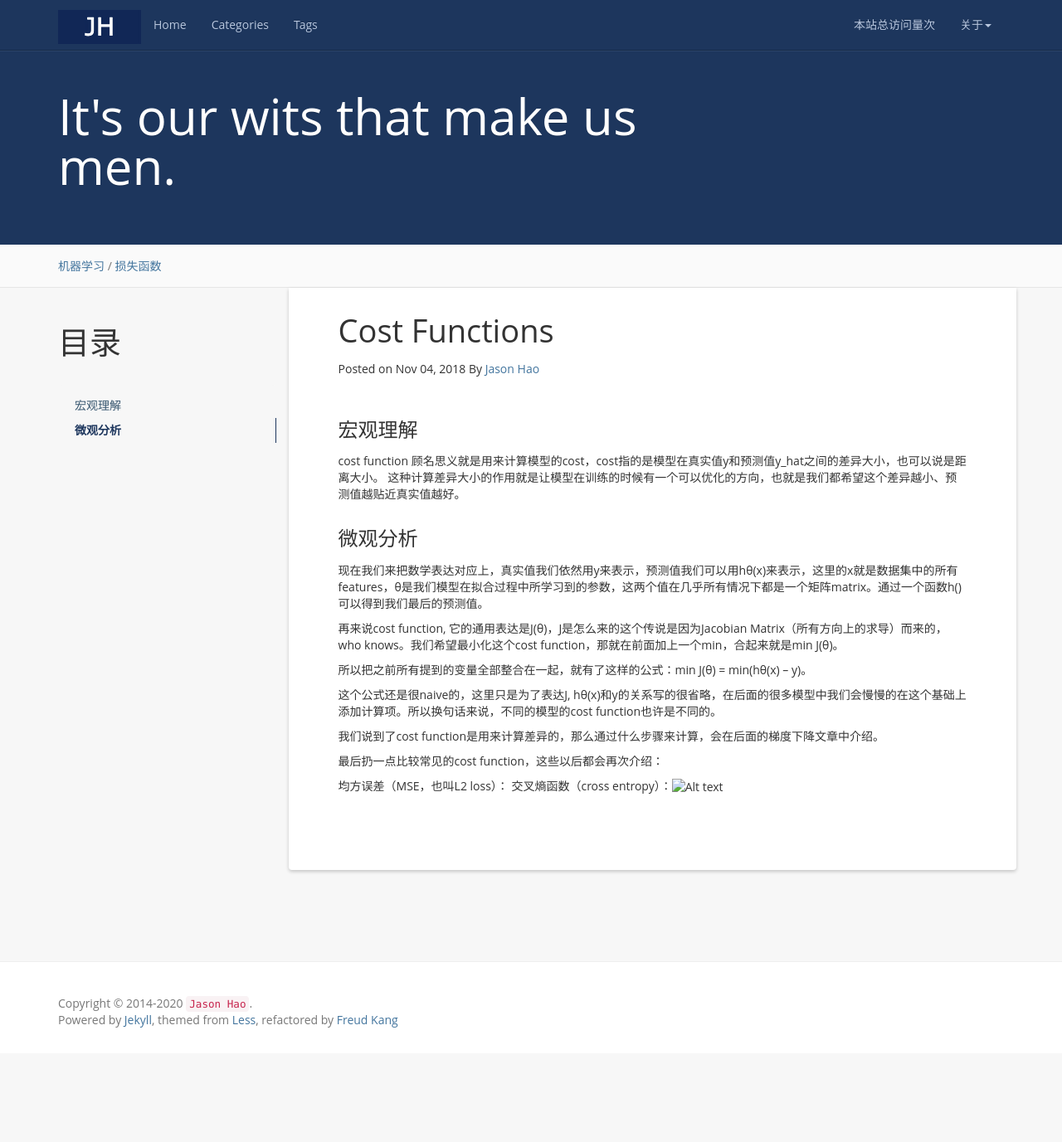
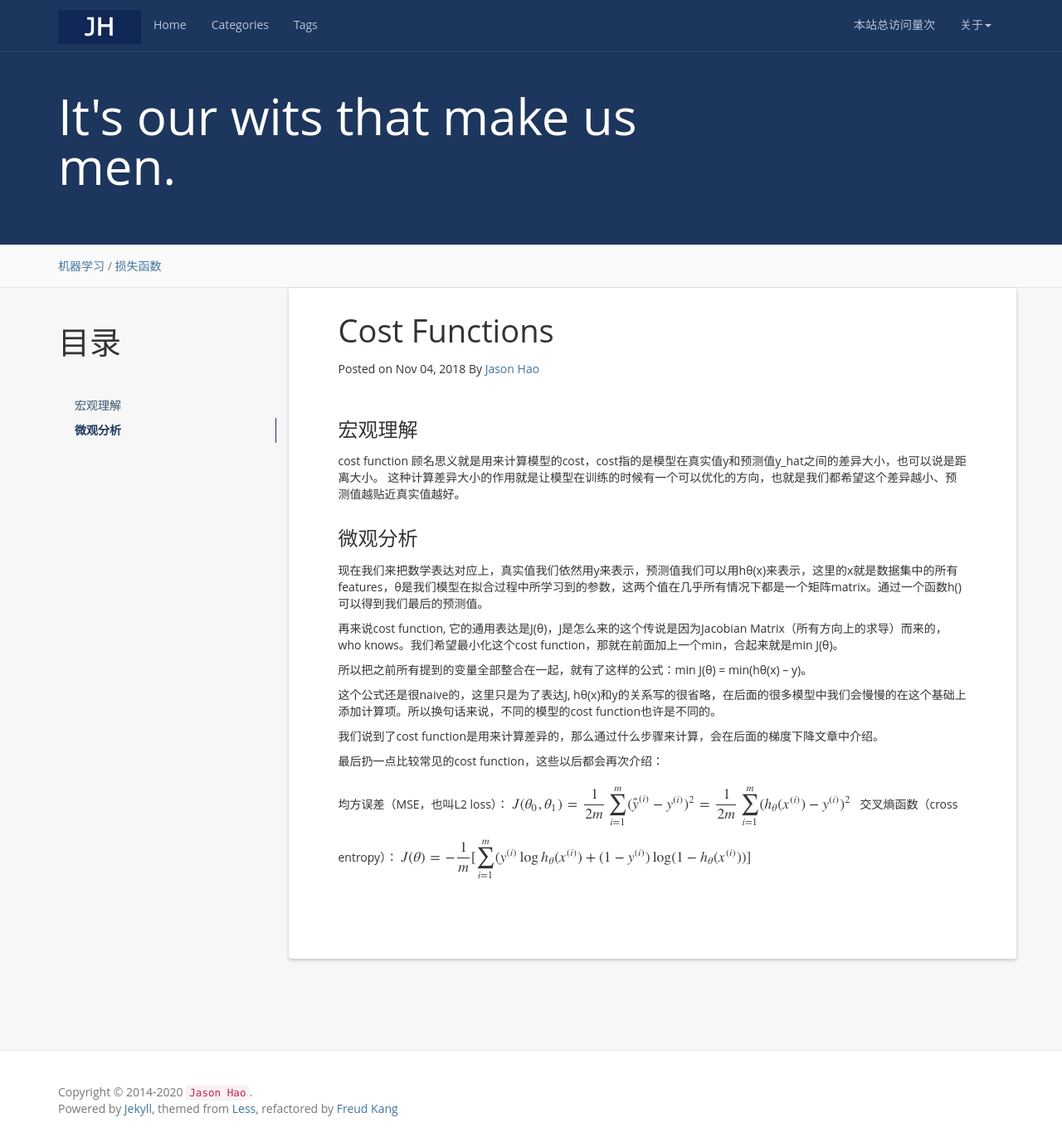
Before and after one commit to jasonhhao/jasonhhao.github.io, a Jekyll site: the page built from _posts/2018-11-05-Cost-Functions.md, in a window 1280 px wide and 1377 px high. Shown: the whole window at 83% size. Built offline with Jekyll 4.4.1, drawn with Linux system fonts in a browser that asks for light colours; nearby versions of some CDN libraries; a script that is not in the unit is left out; comment, search, counter and statistics services are not loaded.

Commit message:
Update 2018-11-05-Cost-Functions.md

```diff
--- a/_posts/2018-11-05-Cost-Functions.md
+++ b/_posts/2018-11-05-Cost-Functions.md
@@ -29,5 +29,5 @@ cost function 顾名思义就是用来计算模型的cost，cost指的是模型
 
 最后扔一点比较常见的cost function，这些以后都会再次介绍：
 
-均方误差（MSE，也叫L2 loss）：<a name='img1'>![](/img/costfunction/1.png)</a>
-交叉熵函数（cross entropy）：![Alt text](/img/costfunction/2.png)
+均方误差（MSE，也叫L2 loss）：<a name='img1'>![](/imgs/costfunction/1.png)</a>
+交叉熵函数（cross entropy）：![Alt text](/imgs/costfunction/2.png)
```
